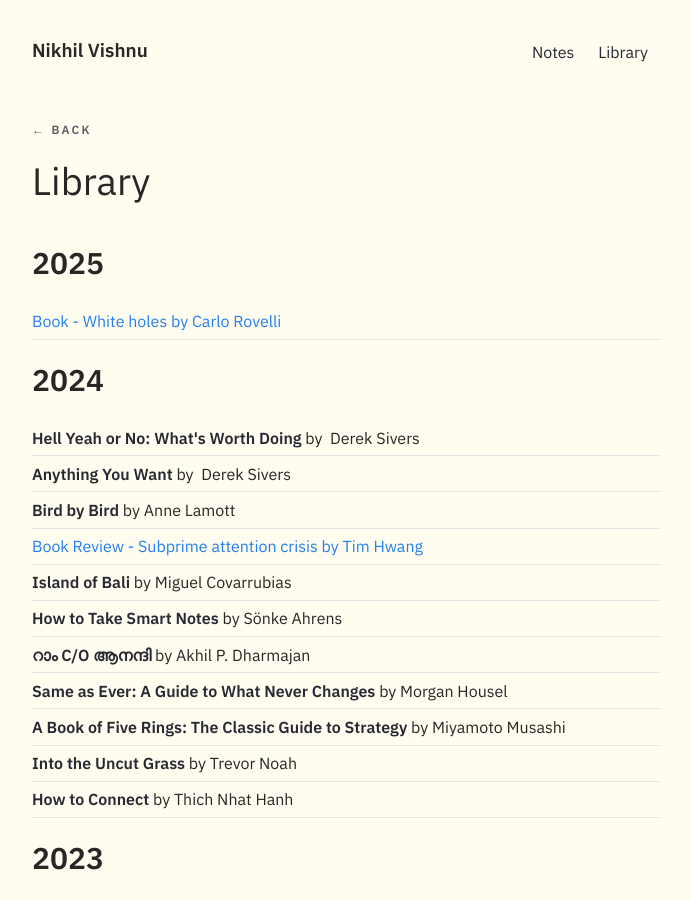
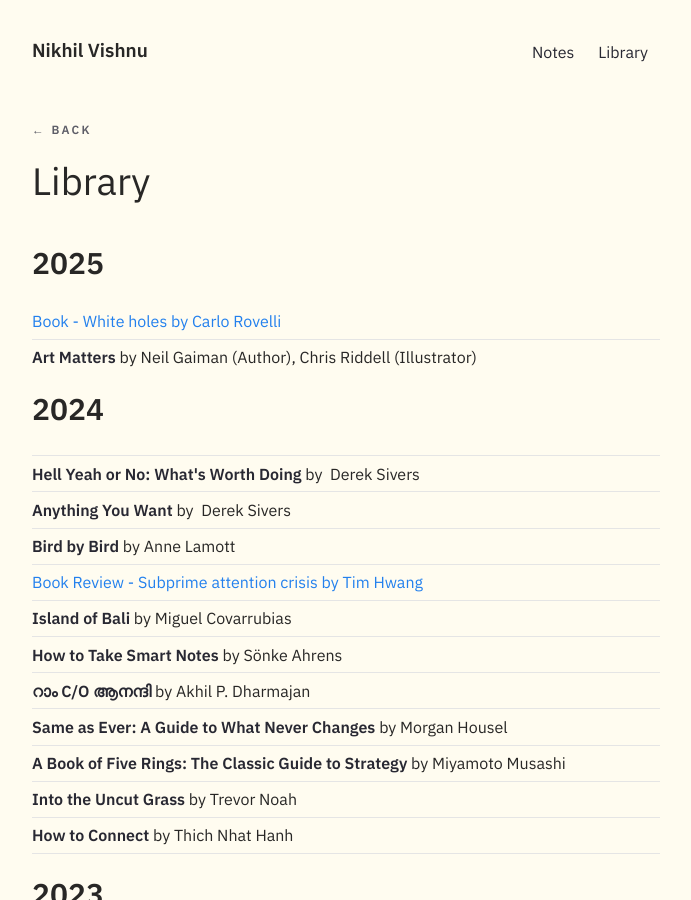
Before and after one commit to nikhilvishnu/nikhilvishnu.github.io, a Jekyll site: the page built from pages/Library.md, in a window 1280 px wide and 900 px high. Shown: the whole window, without its empty margins (294-985 px from the left). Built offline with Jekyll 4.4.1, drawn with Linux system fonts in a browser that asks for light colours; comment, search, counter and statistics services are not loaded.

Commit message:
Art matters

```diff
--- a/pages/Library.md
+++ b/pages/Library.md
@@ -8,7 +8,7 @@ format: list
 
 ## 2025
 - [[Book - White holes by Carlo Rovelli]]
-
+- **Art Matters** by Neil Gaiman (Author), Chris Riddell (Illustrator)
 ## 2024
 
 - **Hell Yeah or No: What's Worth Doing** by  Derek Sivers
```
